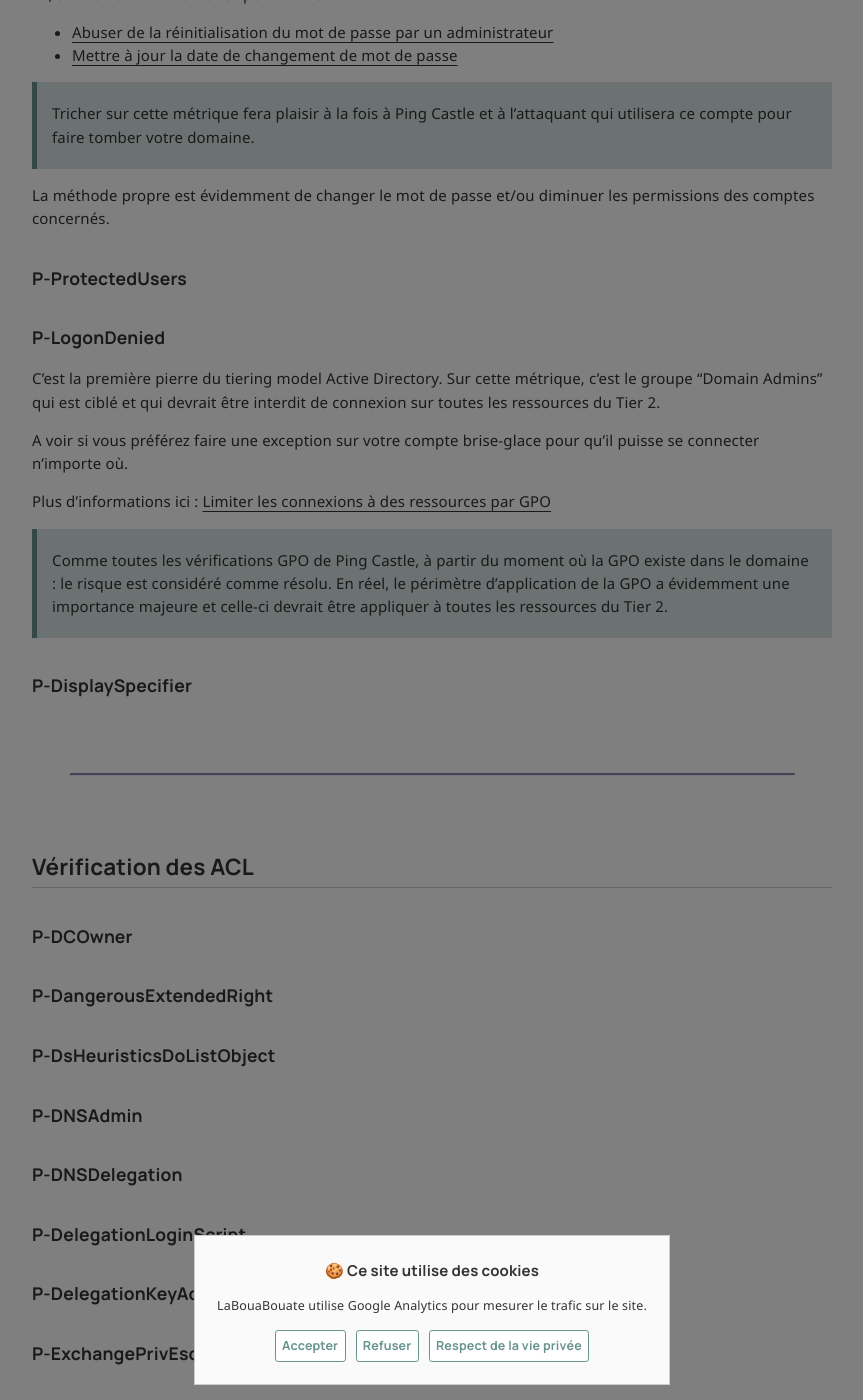
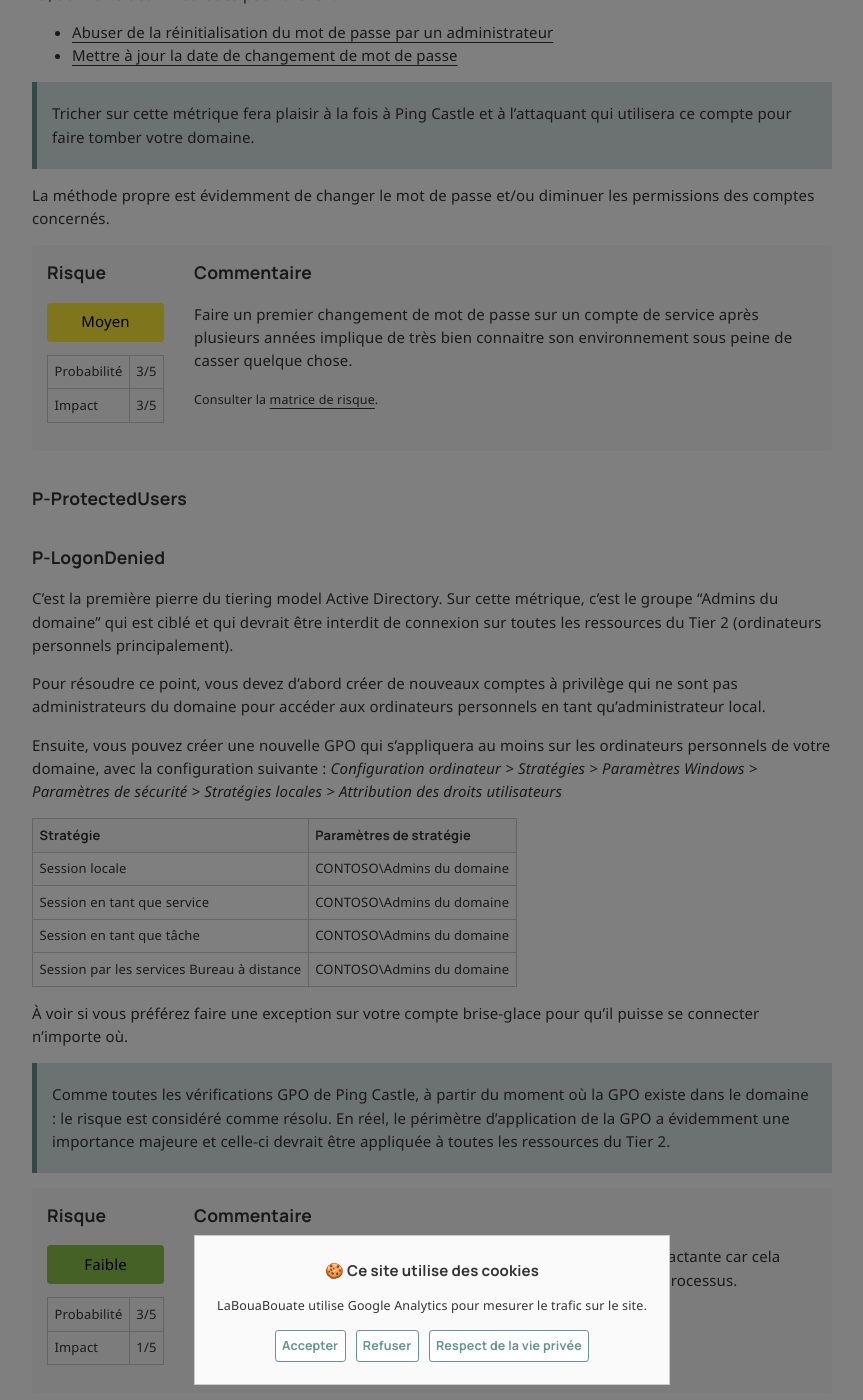
Before and after one commit to leobouard/leobouard.github.io, a Jekyll site: the page built from _posts/2025-06-04-remediation-ad-pingcastle-003.md, in a window 1280 px wide and 1400 px high, scrolled down 1555 px. Shown: the whole window, without its empty margins (208-1071 px from the left). Built offline with Jekyll 4.4.1, drawn with Linux system fonts in a browser that asks for light colours; nearby versions of some CDN libraries; some web fonts are replaced; comment, search, counter and statistics services are not loaded.

Commit message:
Update 2025-06-04-remediation-ad-pingcastle-003.md

```diff
--- a/_posts/2025-06-04-remediation-ad-pingcastle-003.md
+++ b/_posts/2025-06-04-remediation-ad-pingcastle-003.md
@@ -59,22 +59,30 @@ Ici, au moins deux méthodes pour tricher :
 
 La méthode propre est évidemment de changer le mot de passe et/ou diminuer les permissions des comptes concernés.
 
-
-
+{% include risk-score.html impact=3 probability=3 comment="Faire un premier changement de mot de passe sur un compte de service après plusieurs années implique de très bien connaitre son environnement sous peine de casser quelque chose." %}
 
 ### P-ProtectedUsers
 
 ### P-LogonDenied
 
-C'est la première pierre du tiering model Active Directory. Sur cette métrique, c'est le groupe "Domain Admins" qui est ciblé et qui devrait être interdit de connexion sur toutes les ressources du Tier 2.
+C'est la première pierre du tiering model Active Directory. Sur cette métrique, c'est le groupe "Admins du domaine" qui est ciblé et qui devrait être interdit de connexion sur toutes les ressources du Tier 2 (ordinateurs personnels principalement).
 
-A voir si vous préférez faire une exception sur votre compte brise-glace pour qu'il puisse se connecter n'importe où.
+Pour résoudre ce point, vous devez d'abord créer de nouveaux comptes à privilège qui ne sont pas administrateurs du domaine pour accéder aux ordinateurs personnels en tant qu'administrateur local.
 
-Plus d'informations ici : [Limiter les connexions à des ressources par GPO](https://www.labouabouate.fr/2024/11/01/tiering-model-005#d%C3%A9finition-des-param%C3%A8tres)
+Ensuite, vous pouvez créer une nouvelle GPO qui s'appliquera au moins sur les ordinateurs personnels de votre domaine, avec la configuration suivante : *Configuration ordinateur > Stratégies > Paramètres Windows > Paramètres de sécurité > Stratégies locales > Attribution des droits utilisateurs*
 
-> Comme toutes les vérifications GPO de Ping Castle, à partir du moment où la GPO existe dans le domaine : le risque est considéré comme résolu. En réel, le périmètre d'application de la GPO a évidemment une importance majeure et celle-ci devrait être appliquer à toutes les ressources du Tier 2.
+Stratégie	| Paramètres de stratégie
+--------- | -----------------------
+Session locale | CONTOSO\Admins du domaine
+Session en tant que service | CONTOSO\Admins du domaine
+Session en tant que tâche | CONTOSO\Admins du domaine
+Session par les services Bureau à distance | CONTOSO\Admins du domaine
 
+À voir si vous préférez faire une exception sur votre compte brise-glace pour qu'il puisse se connecter n'importe où.
 
+> Comme toutes les vérifications GPO de Ping Castle, à partir du moment où la GPO existe dans le domaine : le risque est considéré comme résolu. En réel, le périmètre d'application de la GPO a évidemment une importance majeure et celle-ci devrait être appliquée à toutes les ressources du Tier 2.
+
+{% include risk-score.html impact=1 probability=3 comment="Le changement de compte administrateur est la partie la plus impactante car cela implique une modification des habitudes d'administration et des processus." %}
 
 ### P-DisplaySpecifier
 
```
